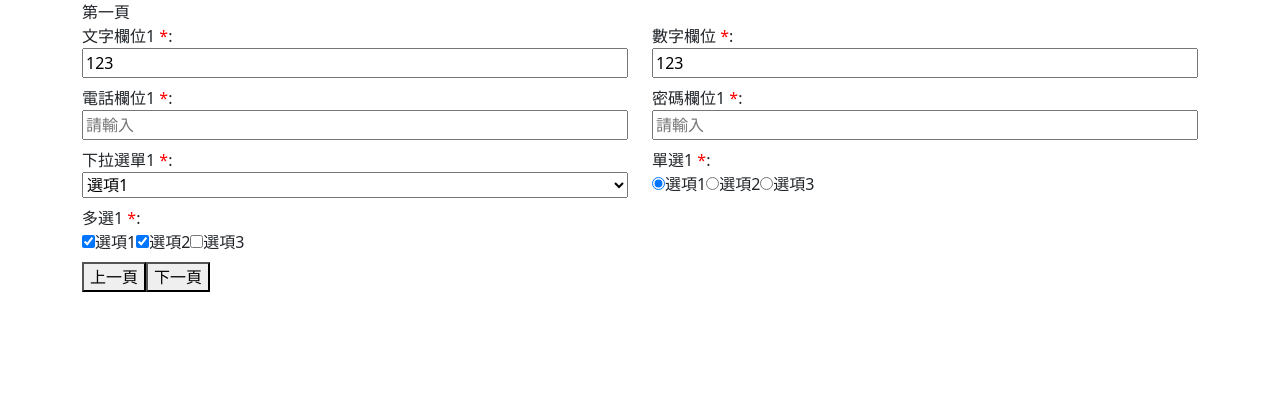
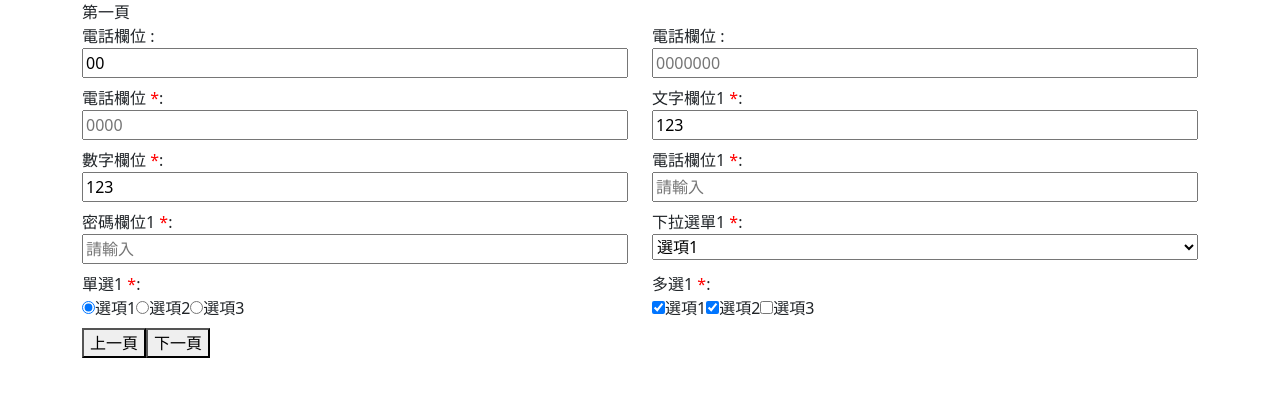
Before and after one commit to nsfe0619/2024_30day, an Angular app: page / in a window 1280 px wide. Shown: the top 396 px of the page. Built offline with nearby package versions, Linux system fonts and the light colour scheme.

Commit message:
[day17]組合元件(上)

```diff
--- a/src/app/pages/main/main.component.ts
+++ b/src/app/pages/main/main.component.ts
@@ -13,6 +13,37 @@ export class MainComponent implements OnInit
     pageSettings: PageSetting[] = [{
         title: '第一頁',
         fieldSettings: [
+            {
+                name: 'area1',
+                cname: '電話欄位',
+                inputType: 'text',
+                groupName: 'phoneGroup1',
+                groupType: 'phone-area',
+                placeholder: '',
+                defaultValue: '00',
+                validator: [Validators.maxLength(3)]
+            },
+            {
+                name: 'phone1',
+                cname: '電話欄位',
+                inputType: 'text',
+                groupName: 'phoneGroup1',
+                groupType: 'phone-number',
+                placeholder: '0000000',
+                defaultValue: '',
+                validator: [Validators.maxLength(10)]
+            },
+            {
+                name: 'ext1',
+                cname: '電話欄位',
+                inputType: 'text',
+                groupName: 'phoneGroup1',
+                groupType: 'phone-ext',
+                placeholder: '0000',
+                required: true,
+                defaultValue: '',
+                validator: [Validators.maxLength(4)]
+            },
             {
                 name: 'text1',
                 cname: '文字欄位1',
--- a/src/app/shared/component/form/element/field-setting.model.ts
+++ b/src/app/shared/component/form/element/field-setting.model.ts
@@ -6,8 +6,10 @@ export interface FieldSetting
     name: string;
     cname: string;
     inputType: string;
+    groupName?: string;
+    groupType?: string;
     placeholder?: string;
-    required: boolean;
+    required?: boolean;
     defaultValue?: string | undefined;
     options?: OptionItem[];
     validator?: any[]
--- a/src/app/shared/component/form/element/form-input/form-input.component.ts
+++ b/src/app/shared/component/form/element/form-input/form-input.component.ts
@@ -11,22 +11,30 @@ export class FormInputComponent implements OnChanges
 {
     @Input() pageSetting!: PageSetting
     fieldObj!: object;
+    innerForm = this.fb.group({});
     constructor(private fb: FormBuilder) { }
 
     ngOnChanges(): void
     {
-        // 用reduce將name作為key值 defaultValue作為Value
-
-        this.pageSetting.form = this.fb.group(this.pageSetting.fieldSettings.reduce((acc: any, item) =>
+        this.pageSetting.form = this.fb.group({});
+        this.pageSetting.fieldSettings.forEach(setting =>
         {
-            acc[item.name] = [item.defaultValue || ''];
-            if (item.validator && item.validator.length > 0)
+            let newControl = this.fb.control(setting.defaultValue, { validators: setting.validator });
+            if (!setting.groupName)
             {
-                acc[item.name].push({ validators: item.validator })
+                this.innerForm.addControl(setting.name, newControl);
+            } else
+            {
+                if (!this.innerForm.contains(setting.groupName))
+                {
+                    this.innerForm.addControl(setting.groupName, new FormGroup({}));
+                }
+                (this.innerForm.get(setting.groupName) as FormGroup).addControl(setting.groupType!, this.fb.control(setting.defaultValue, { validators: setting.validator }))
             }
-            return acc;
-        }, {}));
-        console.log('pageSetting', this.pageSetting)
+            (this.pageSetting.form as FormGroup).addControl(setting.name, newControl);
+        })
+        // console.log('innerForm', this.innerForm.value);
+        // console.log('this.pageSetting', this.pageSetting.form.value);
     }
 
     getControl(columnName: string)
```
